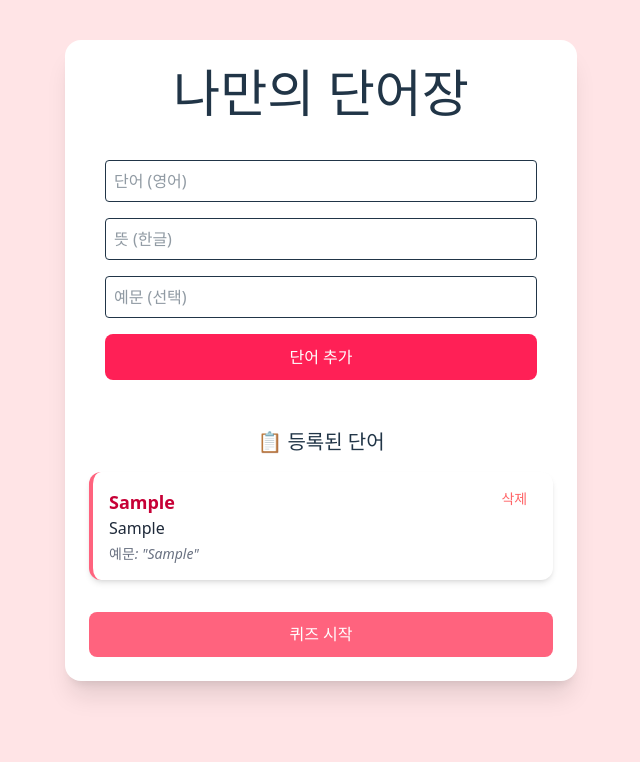
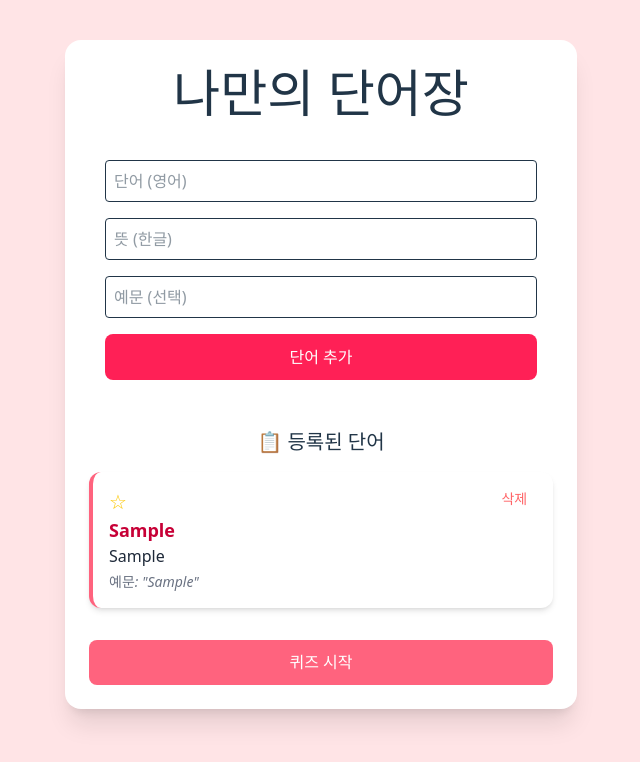
Before and after one commit to mandlake/vocab-app, a React (Vite) app: page / in a window 1280 px wide. Both pictures are taken after typing "Sample", "Sample", "Sample" into the empty fields and a click on the button "단어 추가". Shown: the top 762 px of the page, without its empty margins (319-959 px from the left). Built offline with nearby package versions, Linux system fonts and the light colour scheme.

Commit message:
feat : 북마크 추가, 북마크된 단어 우선 배열

```diff
--- a/src/App.tsx
+++ b/src/App.tsx
@@ -26,6 +26,14 @@ const App = () => {
     localStorage.setItem("vocab_words", JSON.stringify(updated));
   };
 
+  const handleToggleBookmark = (id: string) => {
+    const updated = words.map((word) =>
+      word.id === id ? { ...word, bookmarked: !word.bookmarked } : word
+    );
+    setWords(updated);
+    localStorage.setItem("vocab_words", JSON.stringify(updated));
+  };
+
   return (
     <div className="min-h-screen bg-rose-100 flex justify-center items-start py-10 px-4">
       <main className="w-full max-w-lg bg-white rounded-2xl shadow-xl p-6">
@@ -44,7 +52,9 @@ const App = () => {
             </p>
           ) : (
             <ul className="grid gap-4">
-              {words.map((word) => (
+              {[...words]
+                .sort((a, b) => (b.bookmarked ? 1 : 0) - (a.bookmarked ? 1 : 0))
+                .map((word) => (
                   <li
                     key={word.id}
                     className="bg-white rounded-xl shadow-md p-4 relative border-l-4 border-rose-400">
@@ -53,7 +63,13 @@ const App = () => {
                       className="absolute top-2 right-2 text-red-400 hover:text-red-600 text-sm">
                       삭제
                     </button>
-
+                    <input
+                      type="button"
+                      onClick={() => handleToggleBookmark(word.id)}
+                      className="text-yellow-400 hover:text-yellow-500 text-xl mr-4 cursor-pointer bg-transparent border-none"
+                      title="중요 단어 표시"
+                      value={word.bookmarked ? "★" : "☆"}
+                    />
                     <p className="text-lg font-semibold text-rose-700">
                       {word.term}
                     </p>
```
Lines whose indentation alone changed are shown as unchanged.
